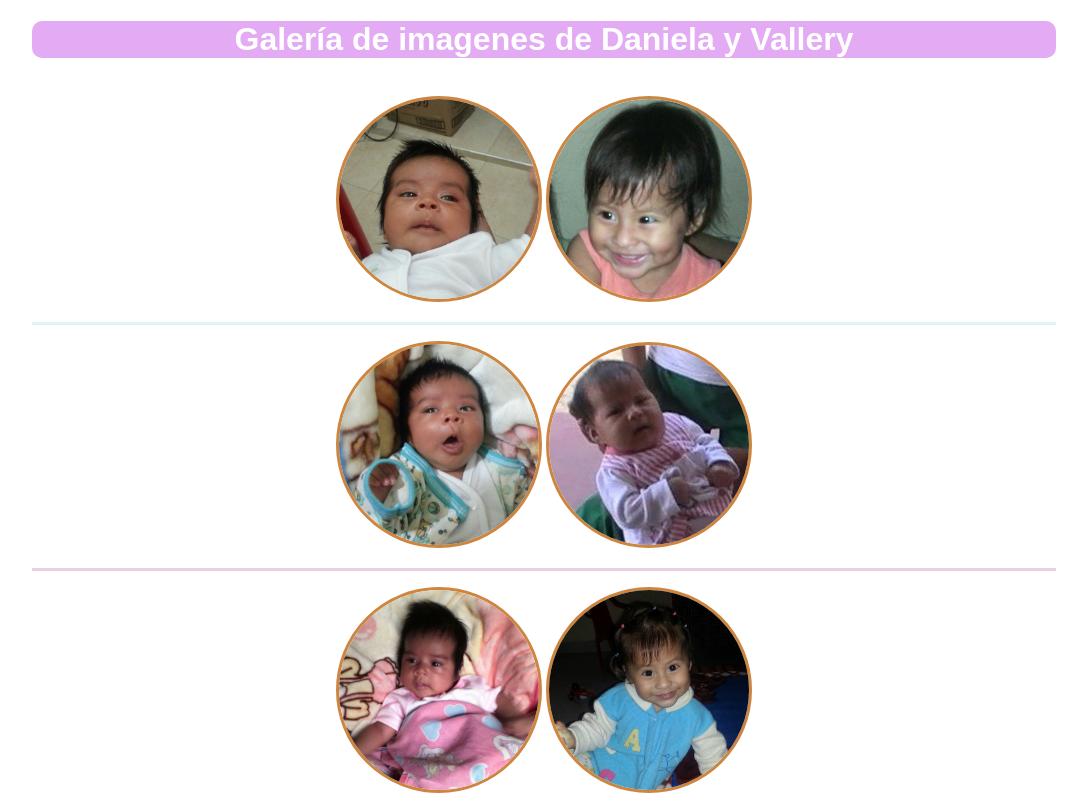
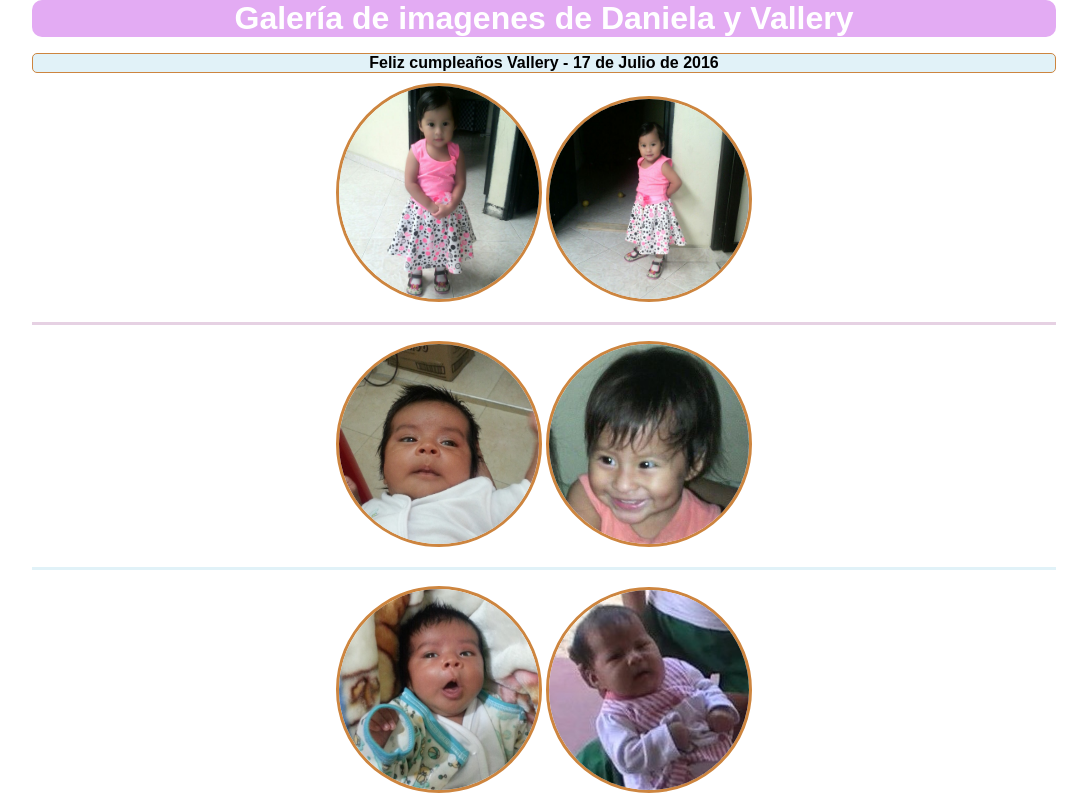
Before and after one commit to jicaicedos/danielayvallery, a plain HTML site: page index.html in a window 1280 px wide. Shown: the top 800 px of the page, without its empty margins (96-1183 px from the left). Drawn offline with Linux system fonts and the light colour scheme.

Commit message:
agregada nuevas foto junio 17 de 2016

```diff
--- a/css/estilos.css
+++ b/css/estilos.css
@@ -3,11 +3,16 @@ header {
 	margin-right: 10%;
 	margin-left: 10%;
 	border-radius: 10px;
+	padding: 0;
 }
 
 h1 {
 	color: white;
 	text-align: center;
+	/*margin: 0px 0px;*/
+	margin-top: 0px;
+	margin-bottom: 0px;
+	/*padding: 0px 0px;*/
 }
 
 footer {
@@ -20,6 +25,8 @@ footer {
 	flex-direction: column-reverse;
 	margin-right: 10%;
 	margin-left: 10%;
+	padding-top: 0px;
+	margin-bottom: 0px;
 }
 
 .imagen {
@@ -48,3 +55,12 @@ footer {
 	padding-top: 1em;
 	padding-bottom: 1em;
 }
+
+.fechas_especiales {
+	border: 1px solid peru;
+	border-radius: 5px;
+	background: #E1F2F8;
+	margin-top: 0px;
+	margin-bottom: 10px;
+	font-weight: bold;
+}
--- a/index.html
+++ b/index.html
@@ -3,8 +3,8 @@
 <head>
 	<meta charset="UTF-8">
 	<title>Daniela y Vallery</title>
+	<link rel="stylesheet" href="css/normalize.css">
 	<link rel="stylesheet" href="css/estilos.css">
-	<link rel="stylesheet" href="css/normalize.css">
 
     <!-- Mobile Specific Metas-->
     <meta name="viewport" content="width=device-width, initial-scale=1.0">
@@ -51,6 +51,11 @@
 			<img class="imagen" src="images/daniela/hoy.jpg" alt="">
 			<img class="imagen" src="images/vallery/hoy.jpg" alt="">
 		</section>
+		<section class="ventana">
+			<p class="fechas_especiales">Feliz cumpleaños Vallery - 17 de Julio de 2016</p>
+			<img class="imagen" src="images/vallery/cumple_2_001.jpg" alt="">
+			<img class="imagen" src="images/vallery/cumple_2_002.jpg" alt="">
+		</section>
 	</div>
 	<footer>
 		<p>Creado por: Javier Ignacio Caicedo Samboni</p>
```
Also changed, not shown: images/vallery/cumple_2_001.jpg (added), images/vallery/cumple_2_002.jpg (added), 1 other file.
